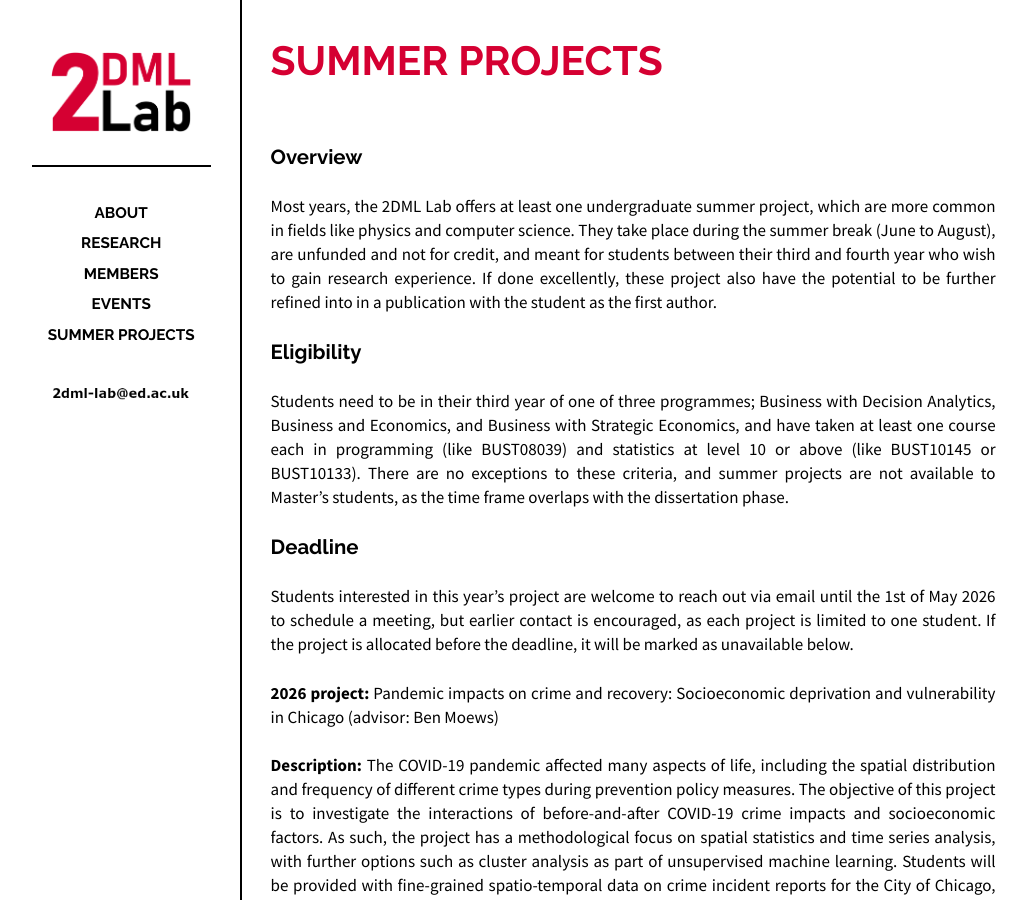
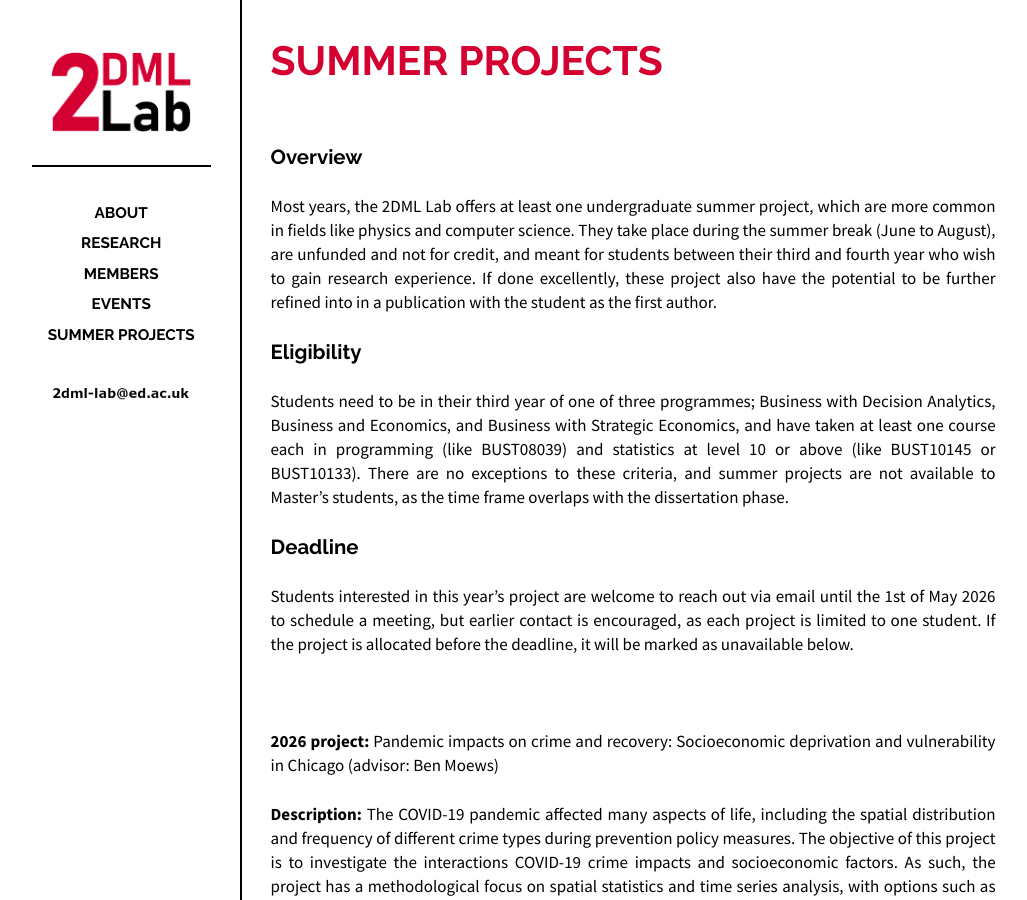
Before and after one commit to 2dml-lab/2dml-lab.github.io, a Jekyll site: the page built from _posts/2024-01-31-summer_projects.md, in a window 1280 px wide. Shown: the whole page, without its empty margins (118-1145 px from the left). Built offline with Jekyll 4.4.1, drawn with Linux system fonts in a browser that asks for light colours; some of the changed text lies outside the part shown.

Commit message:
Update 2024-01-31-summer_projects.md

```diff
--- a/_posts/2024-01-31-summer_projects.md
+++ b/_posts/2024-01-31-summer_projects.md
@@ -20,9 +20,11 @@
 
 Students interested in this year's project are welcome to reach out via email until the 1st of May 2026 to schedule a meeting, but earlier contact is encouraged, as each project is limited to one student. If the project is allocated before the deadline, it will be marked as unavailable below.
 
+<br>
+
 **2026 project:** Pandemic impacts on crime and recovery: Socioeconomic deprivation and vulnerability in Chicago (advisor: Ben Moews)
 
-**Description:** The COVID-19 pandemic affected many aspects of life, including the spatial distribution and frequency of different crime types during prevention policy measures. The objective of this project is to investigate the interactions of before-and-after COVID-19 crime impacts and socioeconomic factors. As such, the project has a methodological focus on spatial statistics and time series analysis, with further options such as cluster analysis as part of unsupervised machine learning. Students will be provided with fine-grained spatio-temporal data on crime incident reports for the City of Chicago, while socioeconomic hardship data is availale through the American Community Survey 5-Year Estimates.
+**Description:** The COVID-19 pandemic affected many aspects of life, including the spatial distribution and frequency of different crime types during prevention policy measures. The objective of this project is to investigate the interactions COVID-19 crime impacts and socioeconomic factors. As such, the project has a methodological focus on spatial statistics and time series analysis, with options such as cluster analysis as part of unsupervised machine learning. Students will be provided with fine-grained spatio-temporal data on crime incident reports for the City of Chicago, while socioeconomic hardship data is availale through the American Community Survey 5-Year Estimates.
 
 <!--| **Project title (2026)** |
 | :--- |
```
